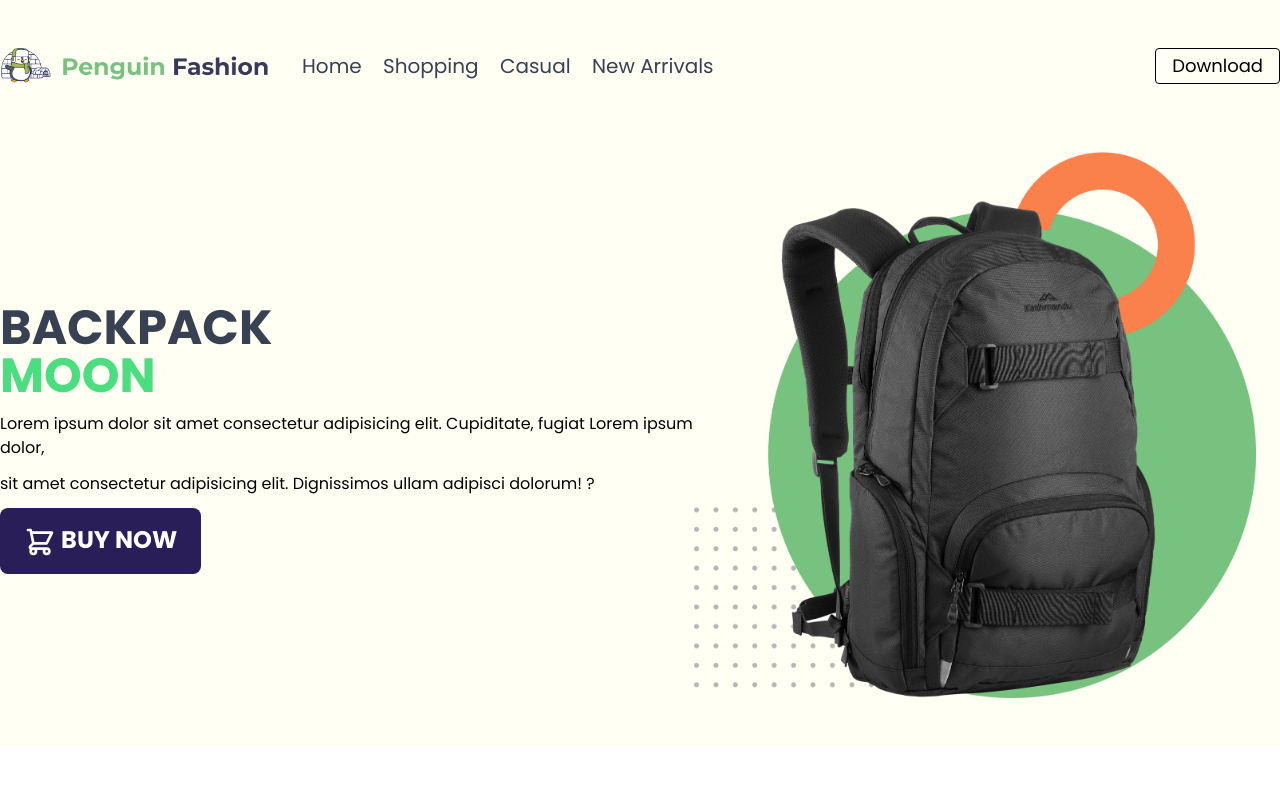
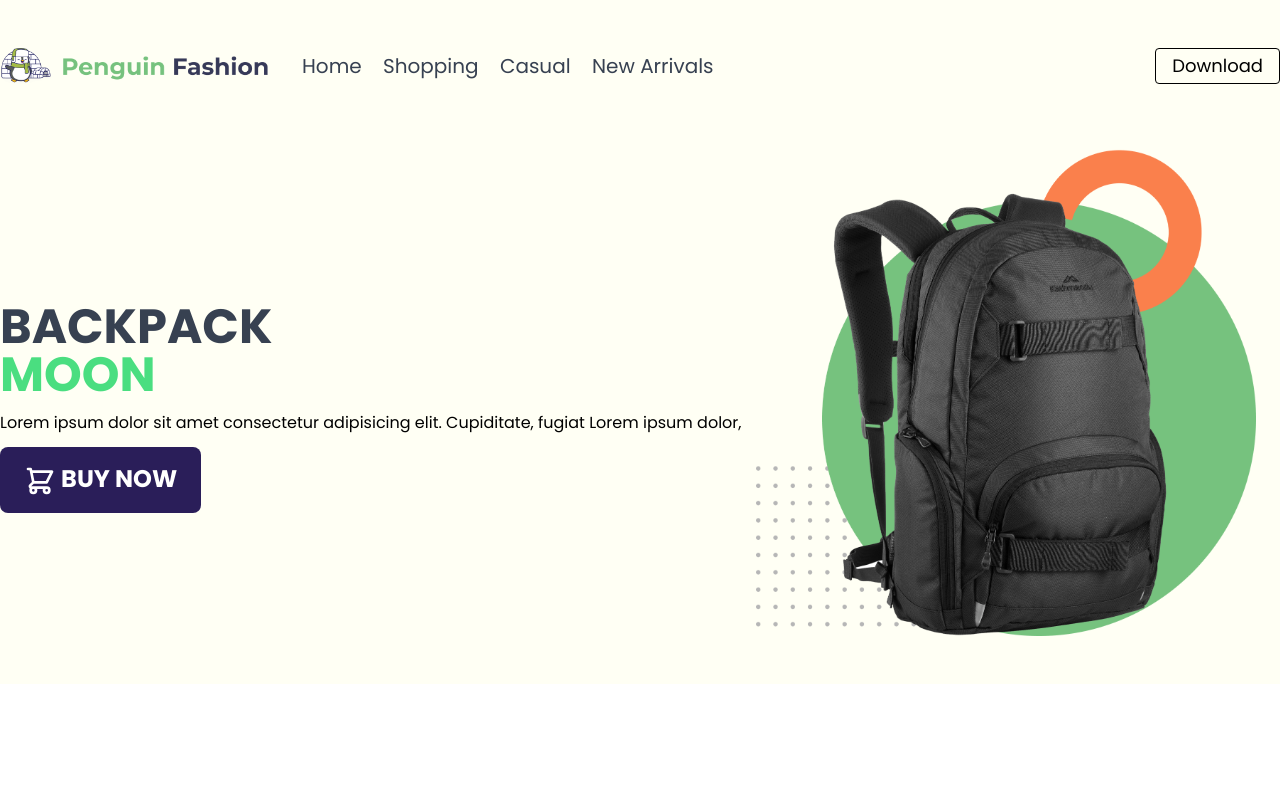
Before and after one commit to rokib97/backpack-moon-tailwind, a plain HTML site: page index.html in a window 1280 px wide. Shown: the top 800 px of the page. Drawn offline with nearby package versions, Linux system fonts and the light colour scheme.

Commit message:
added png

```diff
--- a/index.html
+++ b/index.html
@@ -84,7 +84,7 @@
         class="md:flex text-center md:text-left items-center justify-between"
       >
         <div class="space-y-8 sm:space-y-3 ml-6 sm:ml-0">
-          <h1 class="text-4xl md:text-5xl uppercase font-bold">
+          <h1 class="text-5xl uppercase font-extrabold">
             <span class="text-gray-700 font font-bold">BackPack</span>
             <br />
             <span class="text-green-400 font-bold"> Moon</span>
@@ -92,10 +92,6 @@
           <p>
             Lorem ipsum dolor sit amet consectetur adipisicing elit. Cupiditate,
             fugiat Lorem ipsum dolor,
-          </p>
-          <p>
-            sit amet consectetur adipisicing elit. Dignissimos ullam adipisci
-            dolorum! ?
           </p>
           <button
             class="uppercase px-6 py-4 bg-btncolor text-white font-semibold rounded-lg text-2xl transition duration-0 hover:duration-150"
@@ -117,9 +113,9 @@
             Buy Now
           </button>
         </div>
-        <div class="pt-8 md:pt-0 mr-6 :mr-0">
+        <div class="pt-4 md:pt-0 mr-6 :mr-0">
           <img
-            width="600px"
+            width="500px"
             class="mb-12"
             src="./Photos/banner-logo.png"
             alt=""
```
Also changed, not shown: Photos/model.png (added).
